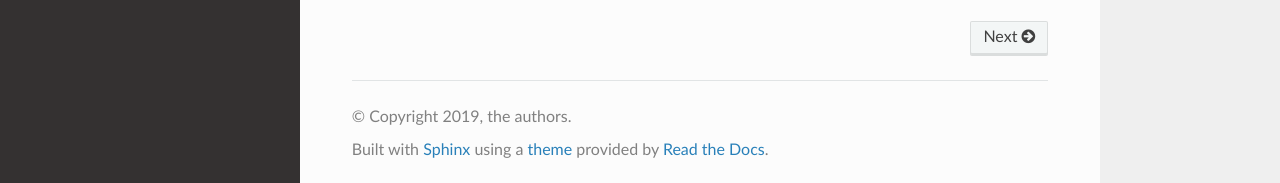
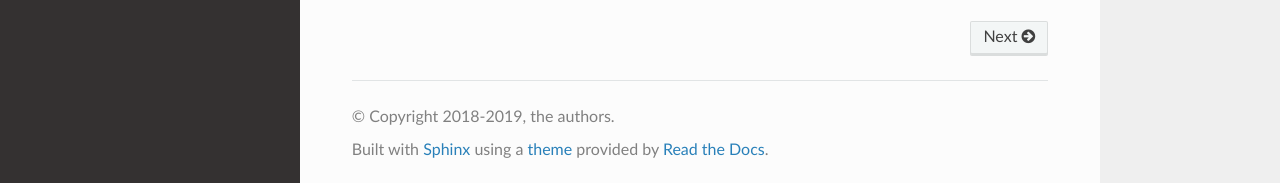
Before and after one commit to wayfair/pylift, a Sphinx documentation site: the page built from docs/index.rst, in a window 1280 px wide and 900 px high, scrolled down 568 px. Shown: the part 714-897 px from the top of the window. Built offline with Sphinx 7.4.7 and the Read the Docs theme 2.0.0, drawn with Linux system fonts in a browser that asks for light colours.

Commit message:
Update copyright years.

```diff
--- a/docs/conf.py
+++ b/docs/conf.py
@@ -27,7 +27,7 @@ for mod_name in MOCK_MODULES:
 # -- Project information -----------------------------------------------------
 
 project = 'pylift'
-copyright = '2019, the authors'
+copyright = '2018-2019, the authors'
 author = 'Robert Yi, Will Frost'
 
 # The full version, including alpha/beta/rc tags
```
